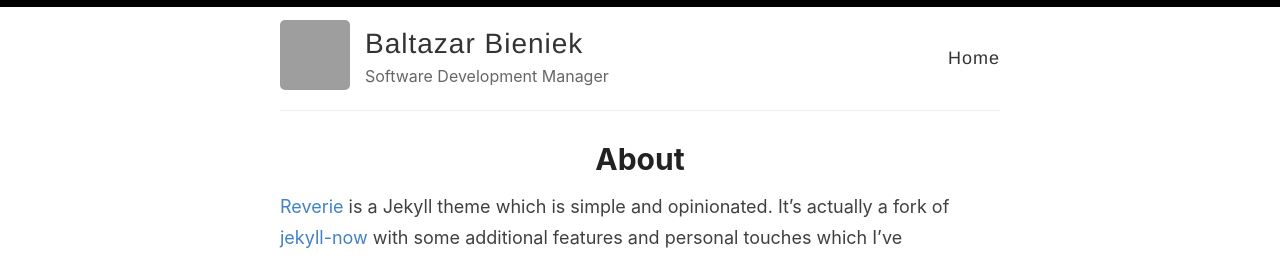
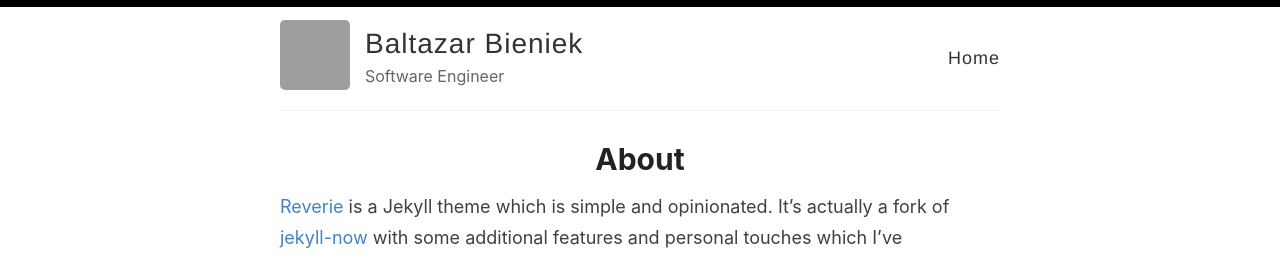
Before and after one commit to bbieniek/bbieniek-reverie, a Jekyll site: the page built from _pages/about.md, in a window 1280 px wide. Shown: the top 258 px of the page. Built offline with Jekyll 4.4.1, drawn with Linux system fonts in a browser that asks for light colours; grey boxes are pictures that could not be loaded.

Commit message:
Update _config.yml

```diff
--- a/_config.yml
+++ b/_config.yml
@@ -9,7 +9,7 @@ name: Baltazar Bieniek
 author: Baltazar Bieniek
 
 # Short bio or description (displayed in the header)
-description: Software Development Manager
+description: Software Engineer
 
 # URL of your avatar or profile pic (you could use your GitHub profile pic)
 avatar: https://avatars.githubusercontent.com/u/10694177?v=4
```
